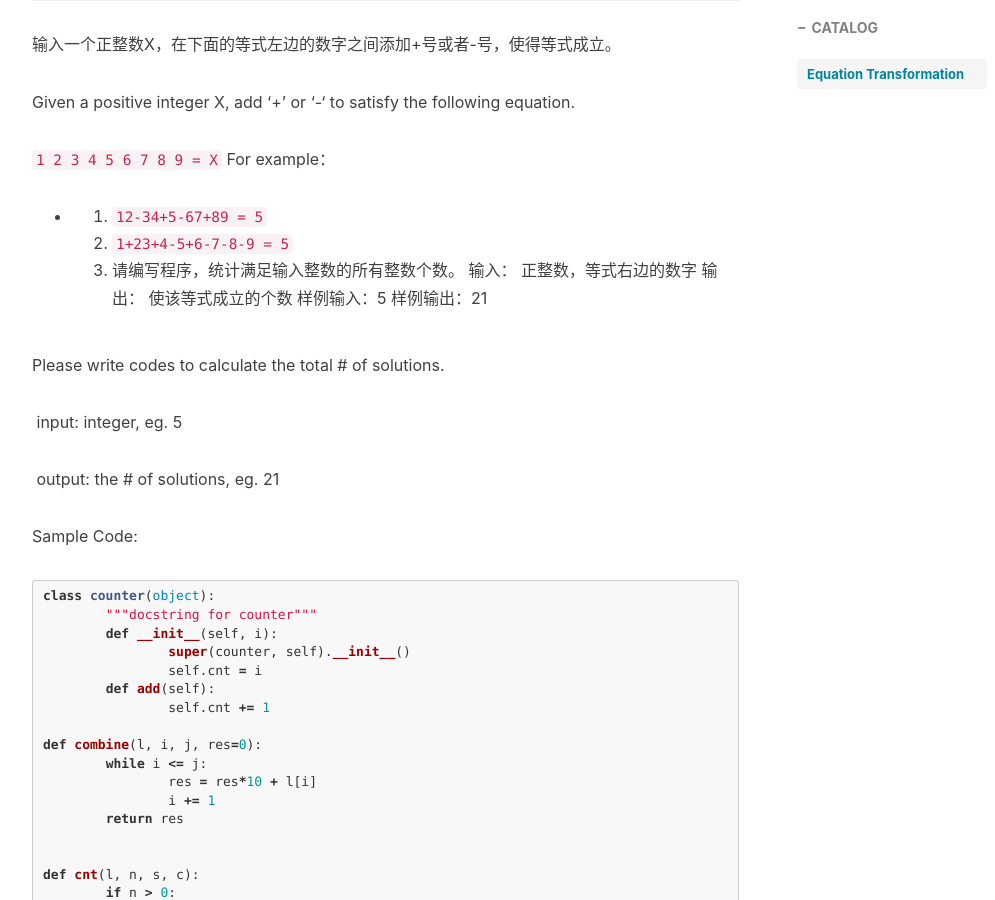
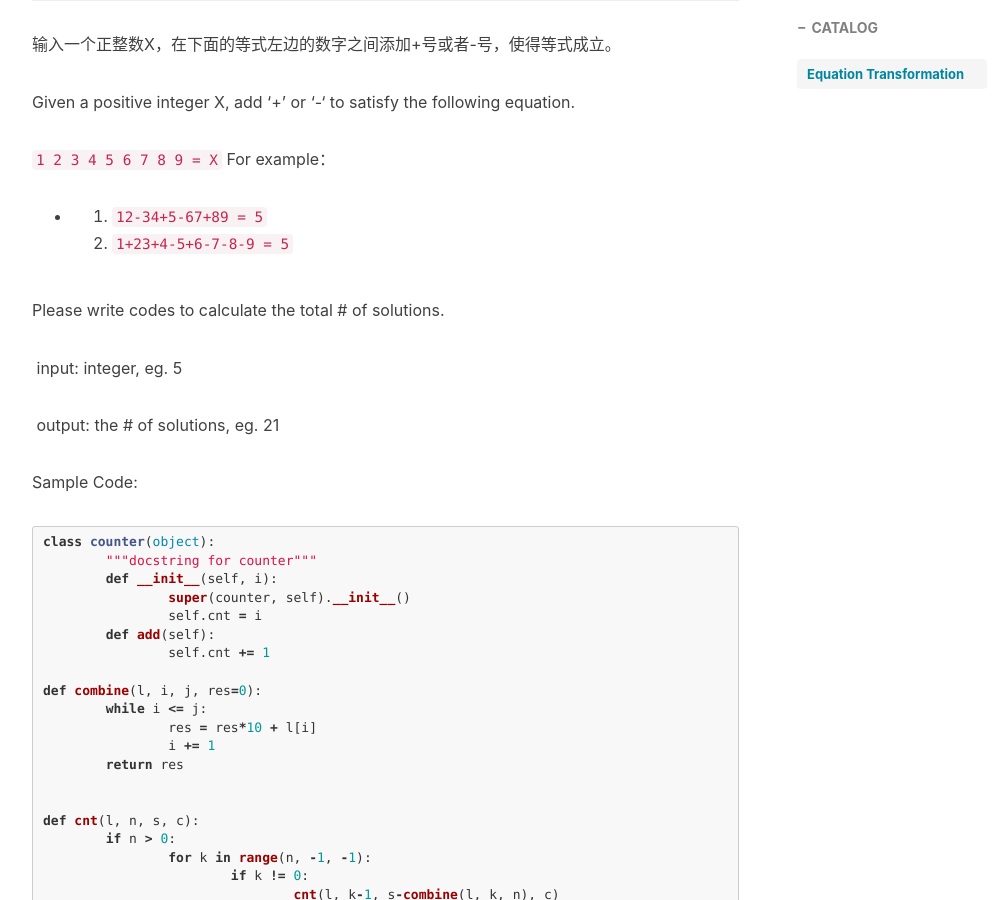
Before and after one commit to cheeseburg/cheeseburg.github.io, a Jekyll site: the page built from _posts/2019-03-21-multiple-integer-problem-1.md, in a window 1280 px wide and 900 px high, scrolled down 679 px. Shown: the whole window, without its empty margins (233-1228 px from the left). Built offline with Jekyll 4.4.1, drawn with Linux system fonts in a browser that asks for light colours; nearby versions of some CDN libraries; comment, search, counter and statistics services are not loaded.

Commit message:
update equation wallpaper

```diff
--- a/_posts/2019-03-21-multiple-integer-problem-1.md
+++ b/_posts/2019-03-21-multiple-integer-problem-1.md
@@ -24,11 +24,6 @@ For example：
 
 - 1. `12-34+5-67+89 = 5`
   2. `1+23+4-5+6-7-8-9 = 5`
-  3. 请编写程序，统计满足输入整数的所有整数个数。
-    输入： 正整数，等式右边的数字
-    输出： 使该等式成立的个数
-    样例输入：5
-    样例输出：21
 
 Please write codes to calculate the total # of solutions.
 
```
